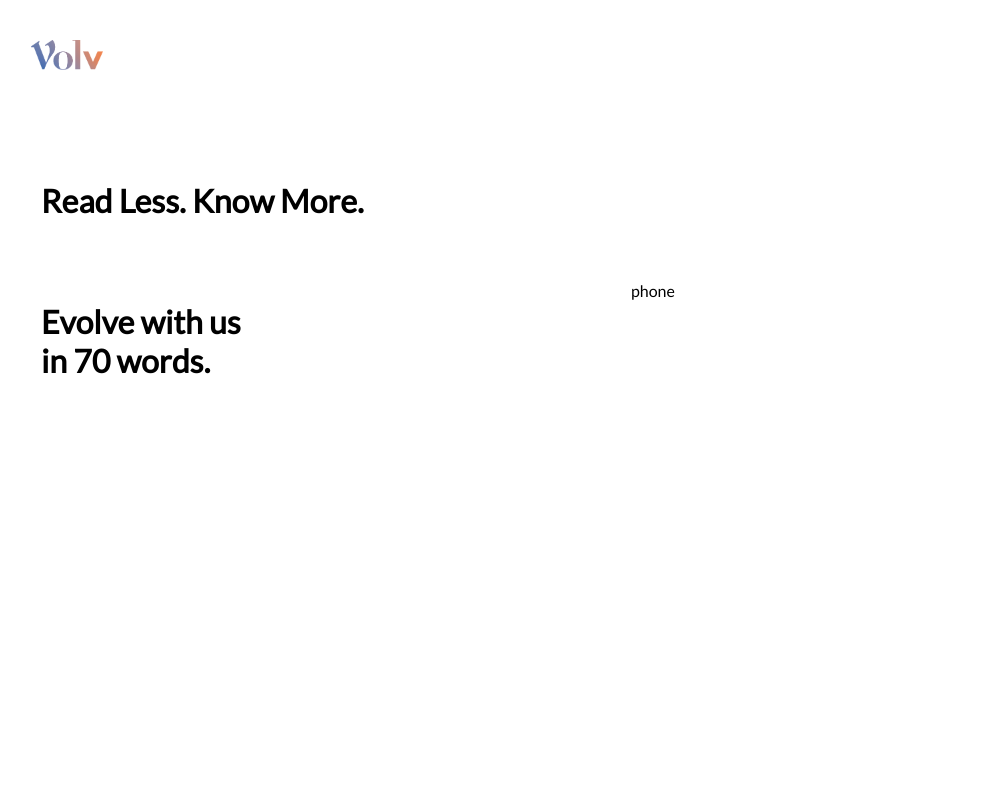
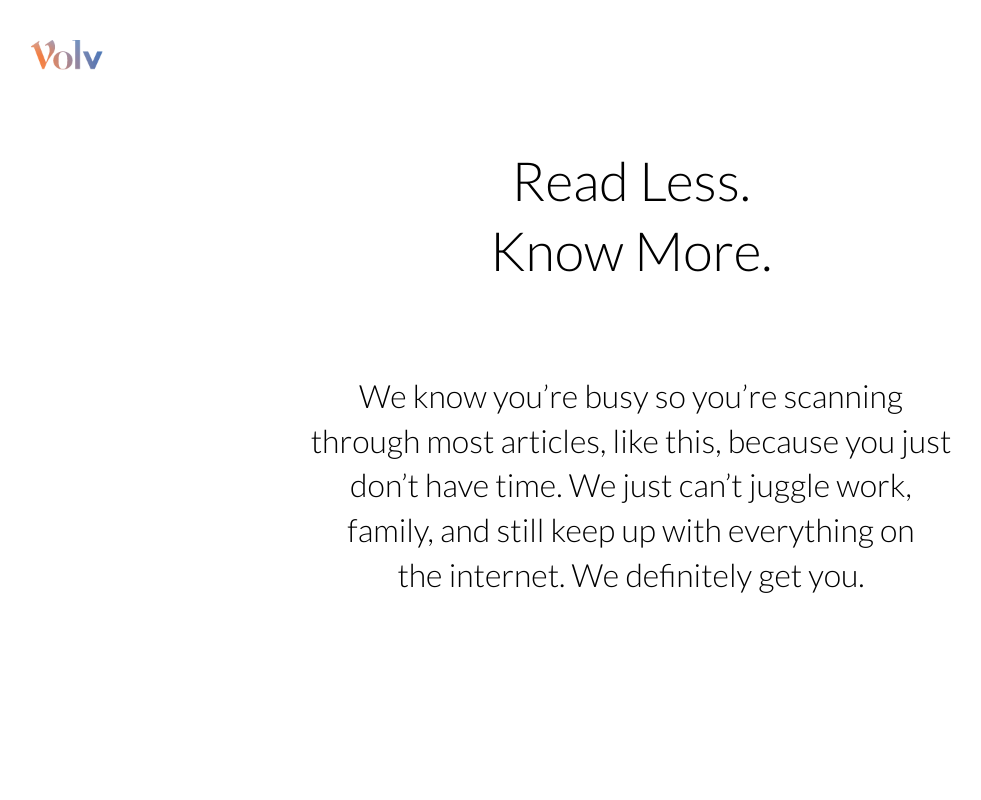
Before and after one commit to christoph-fer/volv-landing-page-3, a plain HTML site: page index.html in a window 1280 px wide. Shown: the top 800 px of the page, without its empty margins (9-990 px from the left). Drawn offline with Linux system fonts and the light colour scheme.

Commit message:
First section basic structure done

```diff
--- a/index.html
+++ b/index.html
@@ -6,17 +6,25 @@
     <link rel="stylesheet" type="text/css" href="volv.css">
     <link rel="icon" href="Assets/Volv 3.0 Favicon.png" type="image/png" sizes="16x16">
     <meta name="theme-color" content="#FEF3E9" />
-    <link href="https://fonts.googleapis.com/css?family=Lato&display=swap" rel="stylesheet">
+    <link href="https://fonts.googleapis.com/css?family=Lato:100,300,400,700,900&display=swap" rel="stylesheet">
 </head>
 
 <body>
     <div class="wrapper">
         <div class="header">
-            <img src="Assets/Volv Logo 3.0.png">
+            <img src="Assets/Volv Logo 3.1.png">
         </div>
         <div class="content">
             <div class="read-less-know-more">
-                <h1>Read Less. Know More.</h1>
+                <h1>Read Less. <br>Know More.</h1>
+                <br>
+                <p>
+                    We know you’re busy so you’re scanning<br>
+                    through most articles, like this, because you just<br>
+                    don’t have time. We just can’t juggle work,<br>
+                    family, and still keep up with everything on<br>
+                    the internet. We definitely get you.
+                </p>
 
             </div>
             <div class="evolve-with-us">
--- a/volv.css
+++ b/volv.css
@@ -17,11 +17,13 @@ body{
     grid-template-rows: 1fr 1fr;
     grid-template-areas: "readlessknowmore readlessknowmore"
     "evolvewithus phone";
-    padding: 50px;
+    padding: 0px 50px;
 }
 
 .read-less-know-more{
     grid-area: readlessknowmore;
+    justify-self: center;
+    height: 100vh;
 }
 
 .evolve-with-us{
@@ -31,3 +33,17 @@ body{
 .phone{
     grid-area: phone;
 }
+
+.read-less-know-more > h1{
+    font-weight: 300;
+    font-size: 54px;
+    text-align: center;
+    line-height: 130%;
+}
+
+.read-less-know-more > p{
+    font-weight: 300;
+    font-size: 32px;
+    text-align: center;
+    line-height: 140%;
+}
```
Also changed, not shown: Assets/Volv Logo 3.1.png (added), Assets/Volv Logo 3.1@2x.png (added).
